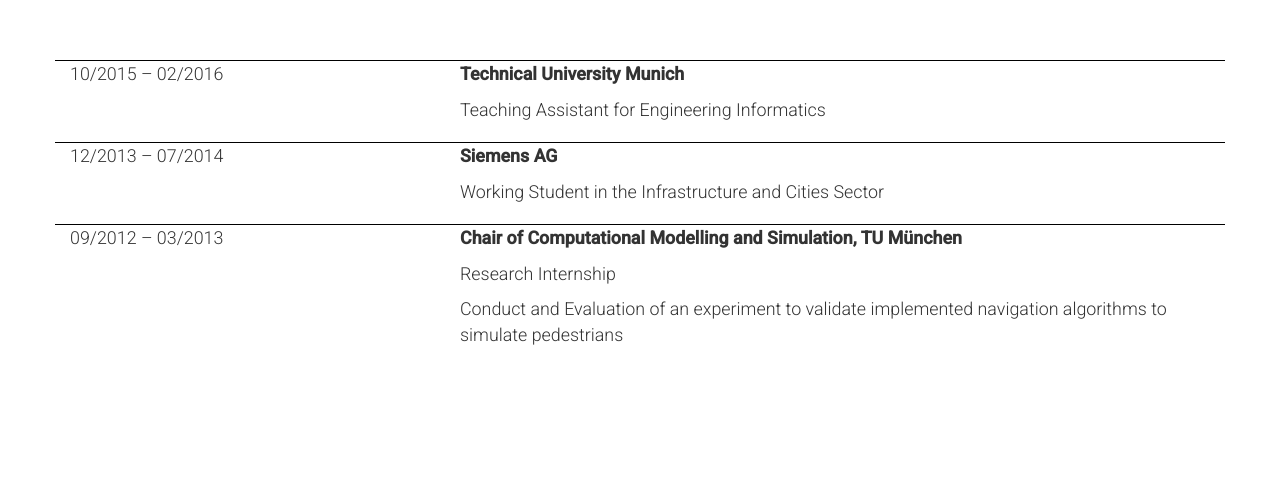
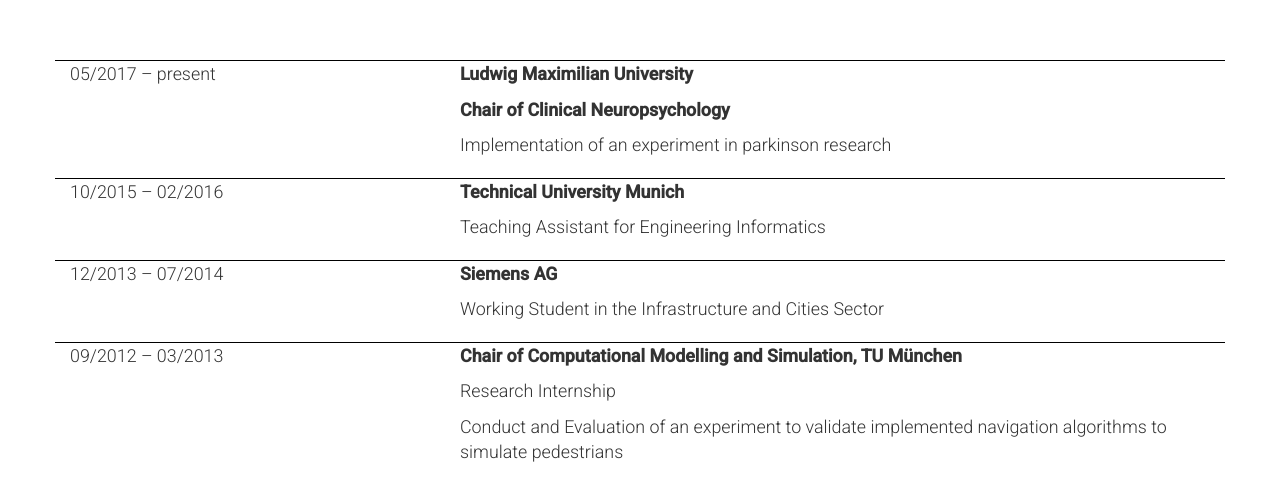
Before and after one commit to liesaweigert/liesaweigert.github.io, a plain HTML site: page index.html in a window 1280 px wide. Shown: the part 3480-3980 px from the top of the page. Drawn offline with nearby package versions, Linux system fonts and the light colour scheme.

Commit message:
Added recent workplace

```diff
--- a/index.html
+++ b/index.html
@@ -120,6 +120,15 @@
 		</div>
 		<div class="section">
 			<div class="container tab">
+			    <div class="row">
+			        <div class="col-sm-4">
+			        	<p class="date">05/2017 – present</p>
+			        </div>
+			        <div class="col-sm-8">
+			        	<p class="institution">Ludwig Maximilian University</p>
+			        	<p class="institution">Chair of Clinical Neuropsychology</p>
+						<p class="info">Implementation of an experiment in parkinson research</p></div>
+			    </div>
 			    <div class="row">
 			        <div class="col-sm-4">
 			        	<p class="date">10/2015 – 02/2016</p>
```
Lines whose indentation alone changed are shown as unchanged.
